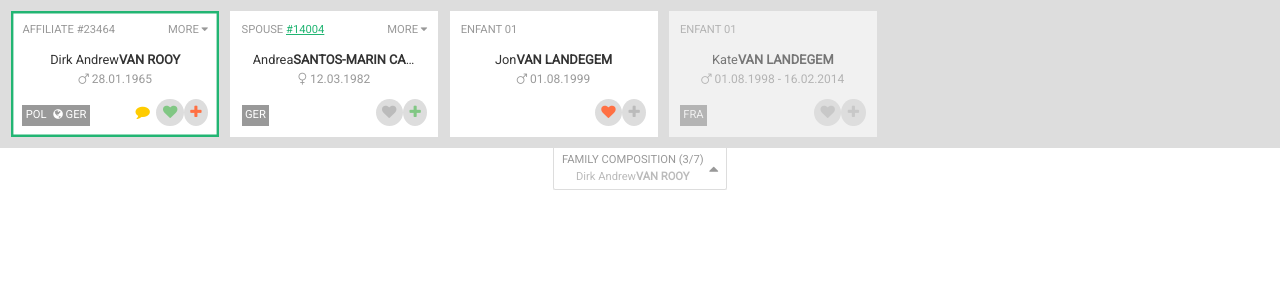
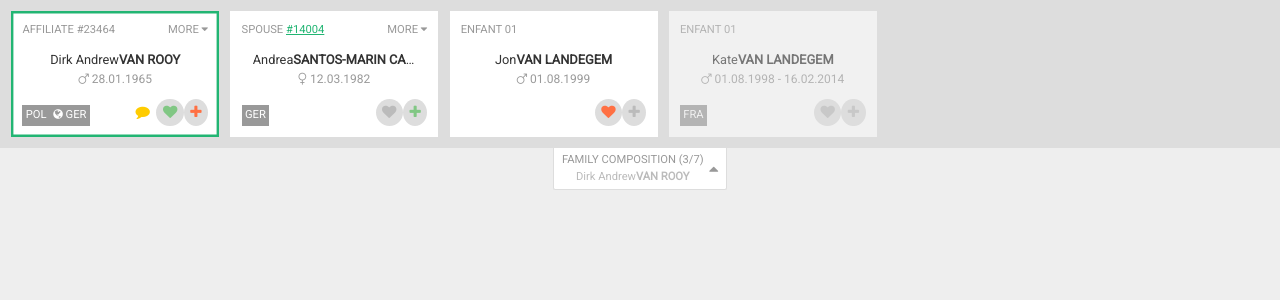
Before and after one commit to pnowak2/dm-catalog, an Angular app: page / in a window 1280 px wide. Shown: the top 300 px of the page. Built offline with nearby package versions, Linux system fonts and the light colour scheme.

Commit message:
cleaining up

```diff
--- a/src/assets/styles/base/scaffolding.scss
+++ b/src/assets/styles/base/scaffolding.scss
@@ -7,13 +7,13 @@
  */
 
 html {
-    font: #{($font-size-base/16px)*1em}/#{$line-height-ratio} $font-family-base;
-    overflow-y: scroll;
-    min-height: 100%;
+  font-size: $font-size-base;
+  font-family: $font-family-base;
 }
 
 body {
-
+  background-color: $body-bg;
+  font-family: $font-family-base;
 }
 
 @if $border-box-global == true {
--- a/src/assets/styles/base/variables.scss
+++ b/src/assets/styles/base/variables.scss
@@ -15,10 +15,7 @@
 
 $border-box-global: 		true;
 
-$font-size-base: 			16px; /* 1 */
-$line-height-base: 			24px; /* 2 */
-$line-height-ratio: 		$line-height-base / $font-size-base;
-$font-family-base: 			'Roboto';
+$font-family-base: 			'Roboto', sans-serif;
 
 /**
  * Utility font sizes
--- a/src/index.html
+++ b/src/index.html
@@ -7,6 +7,7 @@
 
   <meta name="viewport" content="width=device-width, initial-scale=1">
   <link rel="icon" type="image/x-icon" href="favicon.ico">
+  <link rel="stylesheet" href="https://maxcdn.bootstrapcdn.com/bootstrap/4.0.0-alpha.6/css/bootstrap.min.css" integrity="sha384-rwoIResjU2yc3z8GV/NPeZWAv56rSmLldC3R/AZzGRnGxQQKnKkoFVhFQhNUwEyJ" crossorigin="anonymous">
   <link rel="stylesheet" href="https://fonts.googleapis.com/css?family=Roboto">
   <link rel="stylesheet" href="https://maxcdn.bootstrapcdn.com/font-awesome/4.7.0/css/font-awesome.min.css">
 </head>
```
